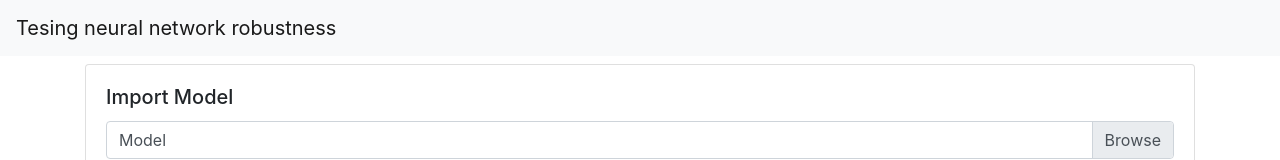
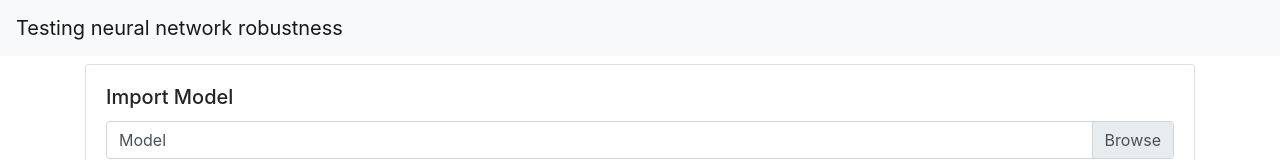
Before and after one commit to o-khytrov/advtest, an Angular app: page / in a window 1280 px wide. Shown: the top 160 px of the page. Built offline with nearby package versions, Linux system fonts and the light colour scheme.

Commit message:
fix typo

```diff
--- a/src/app/app.component.html
+++ b/src/app/app.component.html
@@ -1,5 +1,5 @@
 <nav class="navbar navbar-light bg-light">
-    <a class="navbar-brand" href="#">Tesing neural network robustness</a>
+    <a class="navbar-brand" href="#">Testing neural network robustness</a>
 </nav>
 <div class="container">
     <div class="card mt-2" *ngIf="!model">
```
